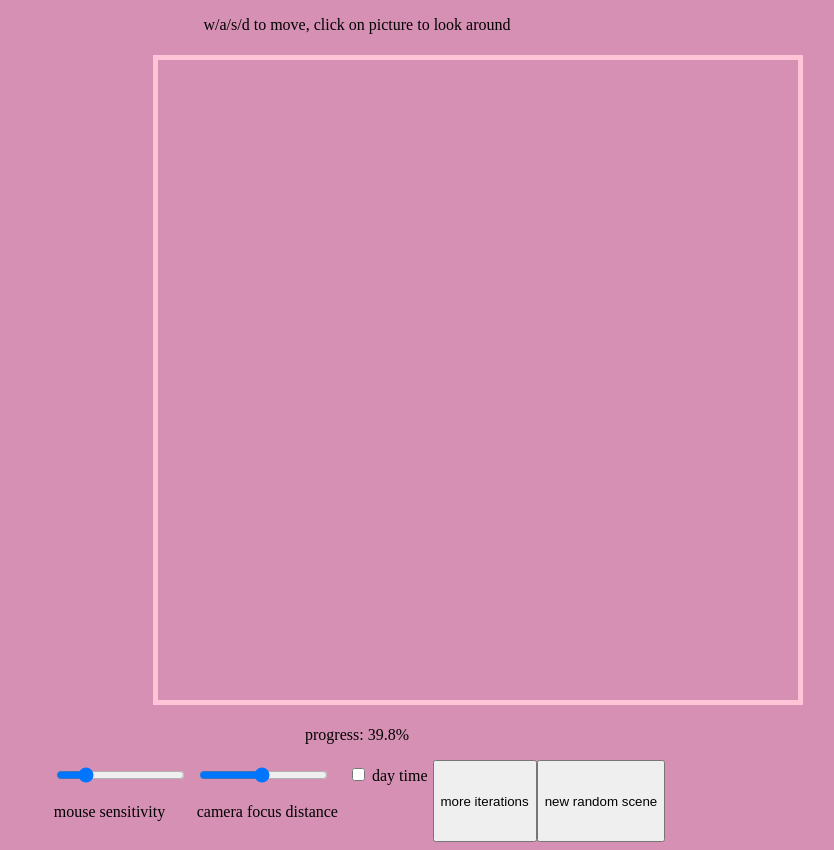
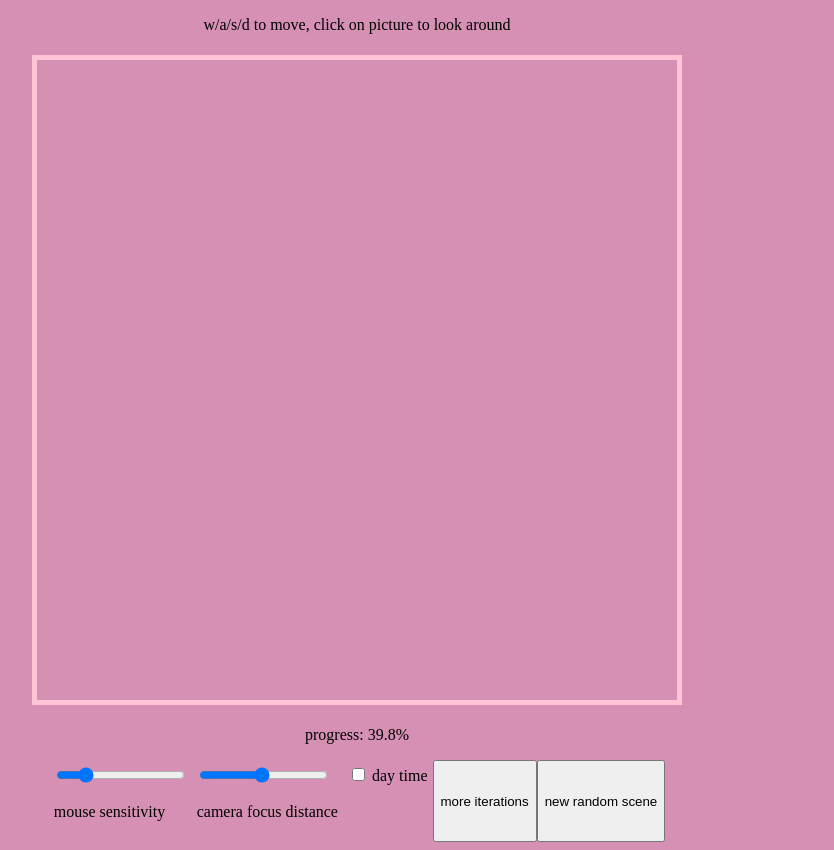
Before and after one commit to Xzyaihni/badtracer, a plain HTML site: page index.html in a window 1280 px wide. Shown: the whole page, without its empty margins (283-1117 px from the left). Drawn offline with Linux system fonts and the light colour scheme; animation ran at ten frames a second.

Commit message:
added an icon and removed weird layout

```diff
--- a/index.html
+++ b/index.html
@@ -3,6 +3,7 @@
   <head>
     <meta charset="utf-8">
     <title>rays..</title>
+    <link rel="icon" type="image/x-icon" href="favicon.png">
     <script src="main.js" defer></script>
     <style>
       html
@@ -22,18 +23,6 @@
 	  margin: 5px;
       }
 
-      #main_grid
-      {
-        display: grid;
-
-        grid-template-columns: 33% 33% 33%;
-      }
-
-      #display_canvas
-      {
-        grid-column: 2;
-      }
-
       #display_canvas
       {
         width: 640px;
@@ -46,7 +35,7 @@
   </head>
   <body>
     <p class="centered">w/a/s/d to move, click on picture to look around</p>
-    <div class="centered" id="main_grid">
+    <div class="centered">
       <canvas id="display_canvas">
         sowy couldnt display canvas, something wrong ; -;
       </canvas>
```
Also changed, not shown: favicon.png (added).
